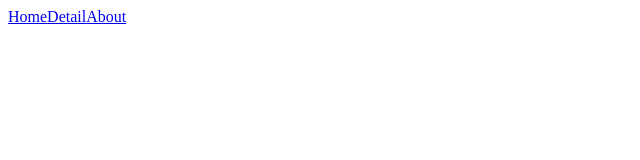
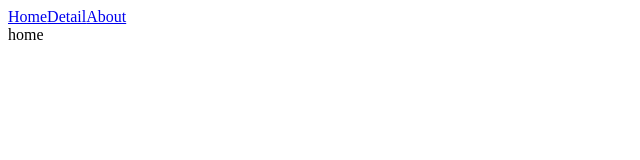
Before and after one commit to dongduu/Stardewvalley_profile, a Next.js app in the folder stardewvalley__profile/: page / in a window 1280 px wide. Shown: the top 160 px of the page, without its empty margins (0-640 px from the left). Built offline with nearby package versions, Linux system fonts and the light colour scheme.

Commit message:
feat: add layout & _app.tsx

```diff
--- /dev/null
+++ b/stardewvalley__profile/components/Layout.tsx
@@ -0,0 +1,14 @@
+import NavBar from "./NavBar";
+
+type AppLayoutProps = {
+  children: React.ReactNode;
+};
+
+export default function Layout({ children }: AppLayoutProps) {
+  return (
+    <>
+      <NavBar />
+      <div>{children}</div>
+    </>
+  );
+}
--- /dev/null
+++ b/stardewvalley__profile/pages/_app.tsx
@@ -0,0 +1,10 @@
+import Layout from "../components/Layout";
+import type { AppProps } from "next/app";
+
+export default function App({ Component, pageProps }: AppProps) {
+  return (
+    <Layout>
+      <Component {...pageProps} />
+    </Layout>
+  );
+}
--- a/stardewvalley__profile/pages/index.tsx
+++ b/stardewvalley__profile/pages/index.tsx
@@ -1,5 +1,3 @@
-import NavBar from "../components/NavBar";
-
 export default function Home() {
-  return <NavBar />;
+  return "home";
 }
```
